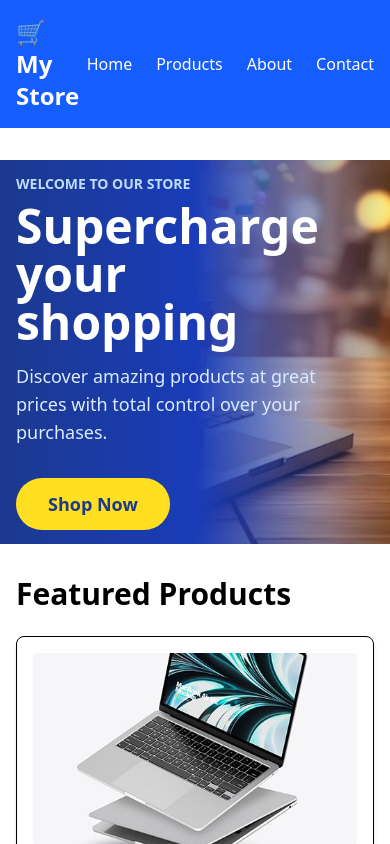
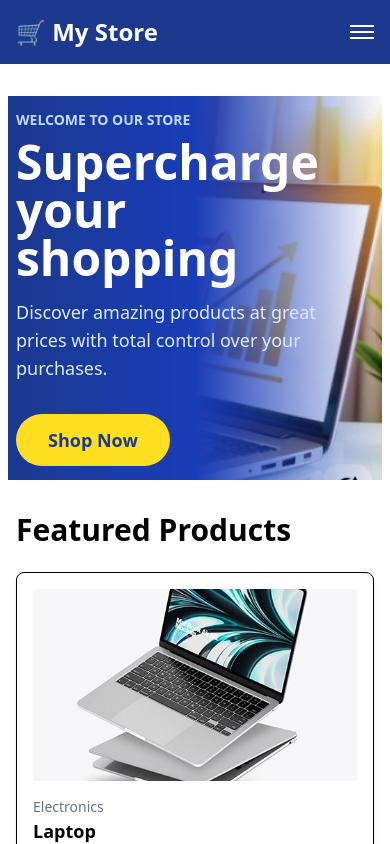
Before and after one commit to Tabytha01/E-commerce-, a React (Vite) app: page / in a window 390 px wide. Shown: the top 844 px of the page. Built offline with nearby package versions, Linux system fonts and the light colour scheme.

Commit message:
Adding the humbeger in the navbar

```diff
--- a/src/components/Navbar.jsx
+++ b/src/components/Navbar.jsx
@@ -1,17 +1,42 @@
+import { useState } from 'react';
 import { Link } from 'react-router-dom';
 
 export default function Navbar() {
+  const [isOpen, setIsOpen] = useState(false);
+
   return (
-    <nav className="bg-blue-600 text-white p-4">
+    <nav className="bg-blue-900 text-white p-4 sticky top-0 z-50">
       <div className="max-w-7xl mx-auto flex justify-between items-center">
         <h1 className="text-2xl font-bold">🛒 My Store</h1>
-        <ul className="flex gap-6">
+
+        {/* Hamburger Button - Only visible on mobile */}
+        <button
+          onClick={() => setIsOpen(!isOpen)}
+          className="md:hidden flex flex-col gap-1"
+        >
+          <div className="w-6 h-0.5 bg-white"></div>
+          <div className="w-6 h-0.5 bg-white"></div>
+          <div className="w-6 h-0.5 bg-white"></div>
+        </button>
+
+        {/* Desktop Menu - Hidden on mobile */}
+        <ul className="hidden md:flex gap-6">
           <li><Link to="/" className="hover:text-gray-200">Home</Link></li>
           <li><Link to="/products" className="hover:text-gray-200">Products</Link></li>
           <li><Link to="/about" className="hover:text-gray-200">About</Link></li>
           <li><Link to="/contact" className="hover:text-gray-200">Contact</Link></li>
         </ul>
       </div>
+
+      {/* Mobile Menu - Shows when hamburger is clicked */}
+      {isOpen && (
+        <ul className="md:hidden flex flex-col gap-4 mt-4 pb-4">
+          <li><Link to="/" className="hover:text-gray-200 block" onClick={() => setIsOpen(false)}>Home</Link></li>
+          <li><Link to="/products" className="hover:text-gray-200 block" onClick={() => setIsOpen(false)}>Products</Link></li>
+          <li><Link to="/about" className="hover:text-gray-200 block" onClick={() => setIsOpen(false)}>About</Link></li>
+          <li><Link to="/contact" className="hover:text-gray-200 block" onClick={() => setIsOpen(false)}>Contact</Link></li>
+        </ul>
+      )}
     </nav>
   );
 }
--- a/src/pages/Home.jsx
+++ b/src/pages/Home.jsx
@@ -17,11 +17,12 @@ export default function Home() {
     <div className="max-w-7xl mx-auto px-4 py-8">
      {/* Hero Section */}
 <div
-  className="relative text-white mb-8 h-96 flex items-center -mx-4 px-4 overflow-hidden"
+  className="relative text-white mb-8 h-96 flex items-center -mx-2 px-2 overflow-hidden"
   style={{
     backgroundImage: `url('/image/Heroimg.jpg')`,
     backgroundSize: 'cover',
-    backgroundPosition: 'right center',
+    backgroundPosition: 'right',
+
   }}
 >
   <div className="absolute inset-0 bg-gradient-to-r from-blue-900 via-blue-800 to-transparent"></div>
```
Also changed, not shown: public/image/Heroimg.jpg, 1 other file (tests, documents, lock files or other folders).
